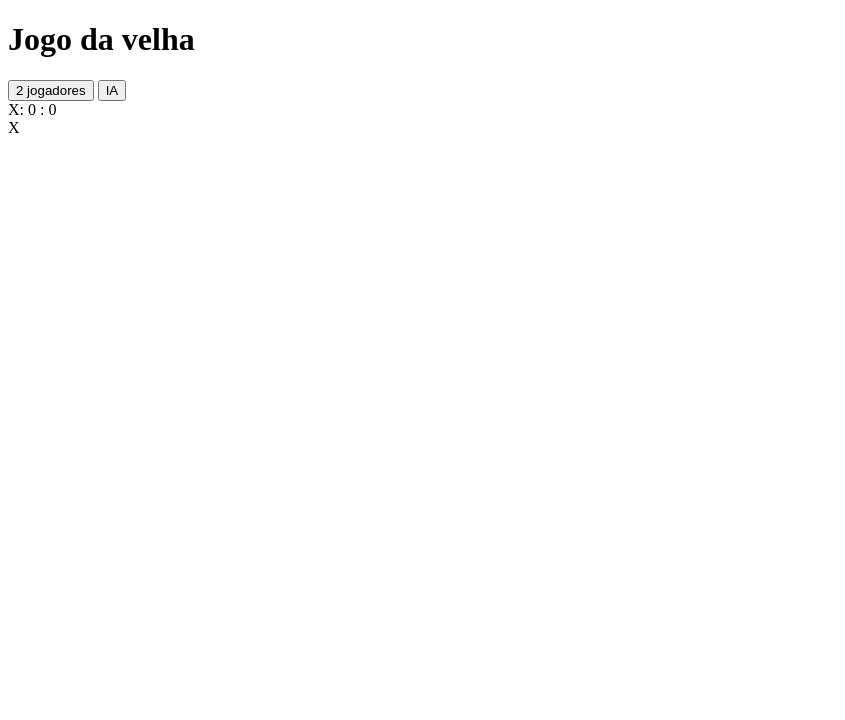
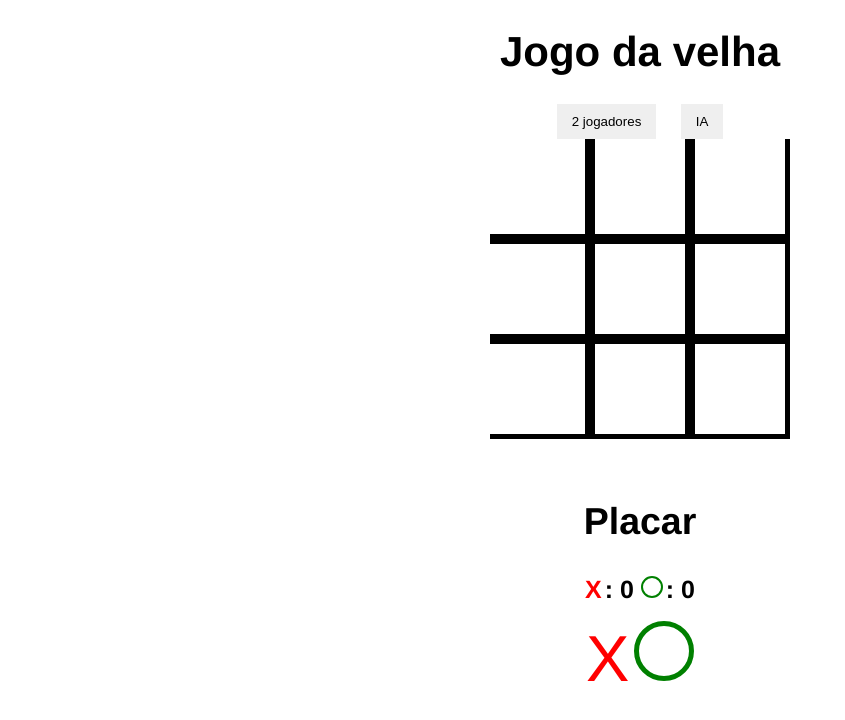
Before and after one commit to Joao-Pedro-Leite-Marotinho/Jogo_da_velha, a plain HTML site: page Jogo_da_velha/index.html in a window 1280 px wide. Shown: the whole page, without its empty margins (0-845 px from the left). Drawn offline with Linux system fonts and the light colour scheme.

Commit message:
Style created

```diff
--- a/Jogo_da_velha/css/styles.css
+++ b/Jogo_da_velha/css/styles.css
@@ -0,0 +1,129 @@
+body {
+    text-align: center;
+    font-family: Helvetica, sans-serif;
+}
+
+h1 {
+    font-size: 42px;
+}
+
+/* botões */
+
+#buttons-container button {
+    border: none;
+    padding: 10px 15px;
+    margin: 0px 10px;
+}
+
+/* jogo */
+
+#container {
+    display: flex;
+    width: 300px;
+    margin: 0;
+    flex-direction: row;
+    /* jogando os quadrados do jogo um embaixo do outro */
+    flex-wrap: wrap;
+    /* centralizando div de posição relativa */
+    position: relative;
+    margin-left: auto;
+    margin-right: auto;
+}
+
+.box {
+    height: 100px;
+    border: 5px solid #000;
+    /* no máximo 100 de largura e não 100 + borda */
+    box-sizing: border-box;
+    /* se relaciona com o display flex em #container, três elementos em um mesmo seguimento, por isso 33% */
+    flex: 1 1 33%;
+}
+
+#block-1, #block-2, #block-3 {
+    border-top: none;
+}
+
+#block-1, #block-4, #block-7 {
+    border-left: none;
+}
+
+#block-7, #block-8, #block-9 {
+    margin-bottom: none;
+}
+
+#block-3, #block-6, #block-9 {
+    margin-right: none;
+}
+
+/* símbolos */
+
+.x {
+    font-size: 65px;
+    color: red;
+    /* bloco que aceita elementos na mesma linha */
+    display: inline-block;
+    /* centralizando no bloco que tem 100px de altura */
+    line-height: 100px;
+}
+
+.o {
+    width: 50px;
+    height: 50px;
+    border: 5px solid  green;
+    border-radius: 50%;
+    display: inline-block;
+    margin-top: 17px;
+}
+
+/* classe de esconder */
+
+/* .hide {
+    display: none !important;
+} */
+
+/* placar */
+
+#score-box {
+    margin: 0 20px;
+}
+
+#scoreboard-container {
+    font-weight: bold;
+    margin-top: 30px;
+    font-size: 25px;
+    position: relative;
+    margin-left: auto;
+    margin-right: auto;
+}
+
+#x-scoreboard {
+    color: red;
+    margin-right: 3px;
+}
+
+#o-scoreboard{
+    display: inline-block;
+    width: 18px;
+    height: 18px;
+    border: 2px solid green;
+    border-radius: 50%;
+    margin-right: 3px;
+}
+
+/* mensagem 'vitória!' */
+
+#message p {
+    /* vai aparecer na frente de todos */
+    position: absolute;
+    margin-left: auto;
+    margin-right: auto;
+    left: 0;
+    right: 0;
+    top: 150px;
+    width: 500px;
+    font-size: 50px;
+    background-color: #000;
+    color: #fff;
+    padding: 20px;
+    display: none;
+}
--- a/Jogo_da_velha/index.html
+++ b/Jogo_da_velha/index.html
@@ -5,12 +5,15 @@
     <title>Jogo da velha</title>
     <link rel="stylesheet" href="css/styles.css">
 </head>
+
 <body>
     <h1>Jogo da velha</h1>
+
     <div id="buttons-container">
         <button id="2-players">2 jogadores</button>
         <button id="ai-player">IA</button>
     </div>
+
     <!-- class hide será usada para esconder/mostrar componentes na tela -->
     <!-- container que manterá os 'x' e 'o' -->
     <div id="container" class="hide">
@@ -26,6 +29,7 @@
 
         <!-- placar -->
         <div id="scoreboard-container">
+            <h2>Placar</h2>
             <span class="score-box">
                 <span id="x-scoreboard">X</span>:
                 <span id="scoreboard-1">0</span>
@@ -50,4 +54,5 @@
 
     <script src="js/scripts.js"></script>
 </body>
+
 </html>
```
